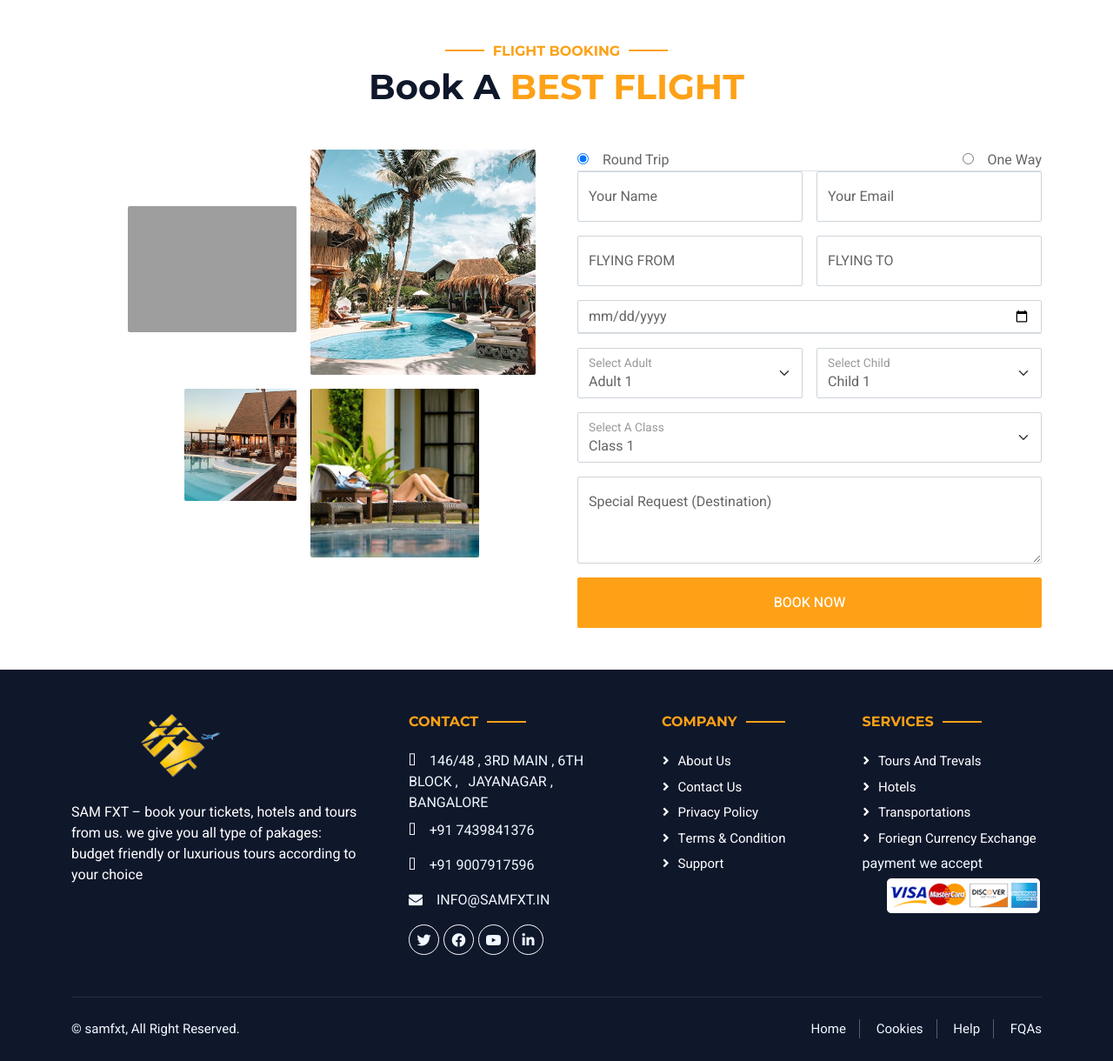
After one commit to nicksdev29/forexWeb, a PHP site: page /career.php in a window 1280 px wide. The commit adds this page. Shown: the part 596-1816 px from the top of the page at 87% size. Run offline with PHP 8.4, Linux system fonts and the light colour scheme; some libraries are stand-ins or nearby versions; grey boxes are pictures that could not be loaded.

Commit message:
changes in services and creat page career

```diff
--- /dev/null
+++ b/career.php
@@ -0,0 +1,190 @@
+<?php include 'header.php'?>
+        <!-- Header End -->
+
+
+        <!-- Page Header Start -->
+        <div class="container-fluid page-header mb-5 p-0" style="background-image: url(img/carousel-1.jpg);">
+            <div class="container-fluid page-header-inner py-5">
+                <div class="container text-center pb-5">
+                    <h1 class="display-3 text-white mb-3 animated slideInDown">Plan your travel with us</h1>
+                    <nav aria-label="breadcrumb">
+                        <ol class="breadcrumb justify-content-center text-uppercase">
+                            <li class="breadcrumb-item"><a href="#">Home</a></li>
+                            <li class="breadcrumb-item"><a href="#">Pages</a></li>
+                            <li class="breadcrumb-item text-white active" aria-current="page">Booking</li>
+                        </ol>
+                    </nav>
+                </div>
+            </div>
+        </div>
+        <!-- Page Header End -->
+
+
+        <!-- Booking Start -->
+        <div class="container-fluid booking pb-5 wow fadeIn" data-wow-delay="0.1s">
+            <div class="container">
+                <div class="bg-white shadow" style="padding: 35px;">
+                    <div class="row g-2">
+                        <div class="col-md-10">
+                            <div class="row g-2">
+                                <div class="col-md-3">
+                                    <div class="date" id="date1" data-target-input="nearest">
+                                        <input type="text" class="form-control datetimepicker-input"
+                                            placeholder="Check in" data-target="#date1" data-toggle="datetimepicker" />
+                                    </div>
+                                </div>
+                                <div class="col-md-3">
+                                    <div class="date" id="date2" data-target-input="nearest">
+                                        <input type="text" class="form-control datetimepicker-input" placeholder="Check out" data-target="#date2" data-toggle="datetimepicker"/>
+                                    </div>
+                                </div>
+                                <div class="col-md-3">
+                                    <select class="form-select">
+                                        <option selected>Adult</option>
+                                        <option value="1">Adult 1</option>
+                                        <option value="2">Adult 2</option>
+                                        <option value="3">Adult 3</option>
+                                    </select>
+                                </div>
+                                <div class="col-md-3">
+                                    <select class="form-select">
+                                        <option selected>Child</option>
+                                        <option value="1">Child 1</option>
+                                        <option value="2">Child 2</option>
+                                        <option value="3">Child 3</option>
+                                    </select>
+                                </div>
+                            </div>
+                        </div>
+                        <div class="col-md-2">
+                            <button class="btn btn-primary w-100">Submit</button>
+                        </div>
+                    </div>
+                </div>
+            </div>
+        </div>
+        <!-- Booking End -->
+
+
+        <!-- Booking Start -->
+        <div class="container-xxl py-5">
+            <div class="container">
+                <div class="text-center wow fadeInUp" data-wow-delay="0.1s">
+                    <h6 class="section-title text-center text-primary text-uppercase">flight Booking</h6>
+                    <h1 class="mb-5">Book A <span class="text-primary text-uppercase">best flight</span></h1>
+                </div>
+                <div class="row g-5">
+                    <div class="col-lg-6">
+                        <div class="row g-3">
+                            <div class="col-6 text-end">
+                                <img class="img-fluid rounded w-75 wow zoomIn" data-wow-delay="0.1s" src="img/about-1.jpg" style="margin-top: 25%;">
+                            </div>
+                            <div class="col-6 text-start">
+                                <img class="img-fluid rounded w-100 wow zoomIn" data-wow-delay="0.3s" src="img/about-2.jpg">
+                            </div>
+                            <div class="col-6 text-end">
+                                <img class="img-fluid rounded w-50 wow zoomIn" data-wow-delay="0.5s" src="img/about-3.jpg">
+                            </div>
+                            <div class="col-6 text-start">
+                                <img class="img-fluid rounded w-75 wow zoomIn" data-wow-delay="0.7s" src="img/about-4.jpg">
+                            </div>
+                        </div>
+                    </div>
+                    <div class="col-lg-6">
+                        <div class="wow fadeInUp" data-wow-delay="0.2s">
+                            <form>
+                            <div class="form-group border-bottom d-flex align-items-center justify-content-between flex-wrap">
+                <label class="option my-sm-0 my-2">
+                    <input type="radio" name="radio" checked>&nbsp;&nbsp;&nbsp; Round Trip
+                    <span class="checkmark"></span>
+                </label>
+                <label class="option my-sm-0 my-2">
+                    <input type="radio" name="radio" >&nbsp;&nbsp;&nbsp; One Way
+                    <span class="checkmark"></span>
+                </label>
+                    </div>
+                                <div class="row g-3">
+                                    <div class="col-md-6">
+                                        <div class="form-floating">
+                                            <input type="text" class="form-control" id="name" placeholder="Your Name">
+                                            <label for="name">Your Name</label>
+                                        </div>
+                                    </div>
+                                    <div class="col-md-6">
+                                        <div class="form-floating">
+                                            <input type="email" class="form-control" id="email" placeholder="Your Email">
+                                            <label for="email">Your Email</label>
+                                        </div>
+                                    </div>
+                                    <div class="col-md-6">
+                                        <div class="form-floating date" id="date3" data-target-input="nearest">
+                                            <input type="text" class="form-control datetimepicker-input" id="checkin" placeholder="Check In" data-target="#date3" data-toggle="datetimepicker" />
+                                            <label for="checkin">FLYING FROM</label>
+                                        </div>
+                                    </div>
+                                    <div class="col-md-6">
+                                        <div class="form-floating date" id="date4" data-target-input="nearest">
+                                            <input type="text" class="form-control datetimepicker-input" id="checkout" placeholder="Check Out" data-target="#date4" data-toggle="datetimepicker" />
+                                            <label for="checkout">FLYING TO</label>
+                                        </div>
+                                    </div>
+                                    <div class="form-group d-sm-flex margin">
+                <div class="d-flex align-items-center flex-fill me-sm1 my-sm-0 border-bottom position-relative">
+                    <input type="date" required placeholder="Depart Date" class="form-control">
+                    <div class="label" id="depart"></div>
+                </div>
+                <!---<div class="d-flex align-items-center flex-fill ms-sm-1 my-sm-0 my-4 border-bottom position-relative">
+                    <input type="date" required placeholder="Return Date" class="form-control">
+                    <div class="label" id="return"></div>
+                </div>------>
+            </div>
+                                    <div class="col-md-6">
+                                        <div class="form-floating">
+                                            <select class="form-select" id="select1">
+                                              <option value="1">Adult 1</option>
+                                              <option value="2">Adult 2</option>
+                                              <option value="3">Adult 3</option>
+                                            </select>
+                                            <label for="select1">Select Adult</label>
+                                          </div>
+                                    </div>
+                                    <div class="col-md-6">
+                                        <div class="form-floating">
+                                            <select class="form-select" id="select2">
+                                              <option value="1">Child 1</option>
+                                              <option value="2">Child 2</option>
+                                              <option value="3">Child 3</option>
+                                            </select>
+                                            <label for="select2">Select Child</label>
+                                          </div>
+                                    </div>
+                                    <div class="col-12">
+                                        <div class="form-floating">
+                                            <select class="form-select" id="select3">
+                                              <option value="1">Class 1</option>
+                                              <option value="2">Class 2</option>
+                                              <option value="3">Class 3</option>
+                                            </select>
+                                            <label for="select3">Select A Class</label>
+                                          </div>
+                                    </div>
+                                    <div class="col-12">
+                                        <div class="form-floating">
+                                            <textarea class="form-control" placeholder="Special Request" id="message" style="height: 100px"></textarea>
+                                            <label for="message">Special Request (Destination)</label>
+                                        </div>
+                                    </div>
+                                    <div class="col-12">
+                                        <button class="btn btn-primary w-100 py-3" type="submit">Book Now</button>
+                                    </div>
+                                </div>
+                            </form>
+                        </div>
+                    </div>
+                </div>
+            </div>
+        </div>
+        <!-- Booking End -->
+
+
+        <?php include 'footer.php'?>
--- a/header.php
+++ b/header.php
@@ -89,7 +89,7 @@
                                     <a href="#" class="nav-link dropdown-toggle" data-bs-toggle="dropdown">Travel</a>
                                     <div class="dropdown-menu rounded-0 m-0">
                                         <a href="booking.php" class="dropdown-item">Holidays</a>
-                                        <a href="#" class="dropdown-item">Career</a>
+                                        <a href="career.php" class="dropdown-item">Career</a>
                                         <a href="team.php" class="dropdown-item">Short Break</a>
                                         <a href="booking.php" class="dropdown-item">Flight</a>
                                         <a href="team.php" class="dropdown-item">Hotel</a>
```
Also changed, not shown: Home.php (+6 -6 lines), service.php (+6 -6 lines).
